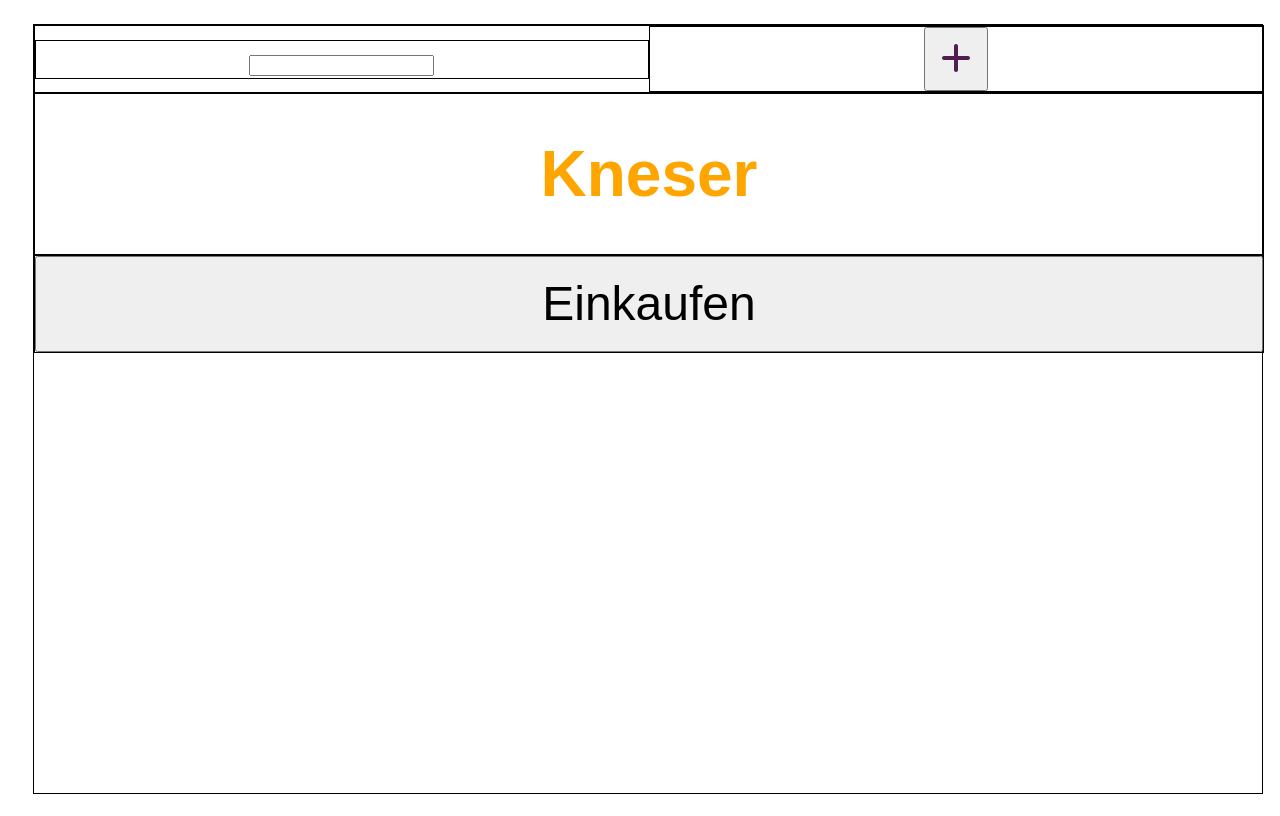
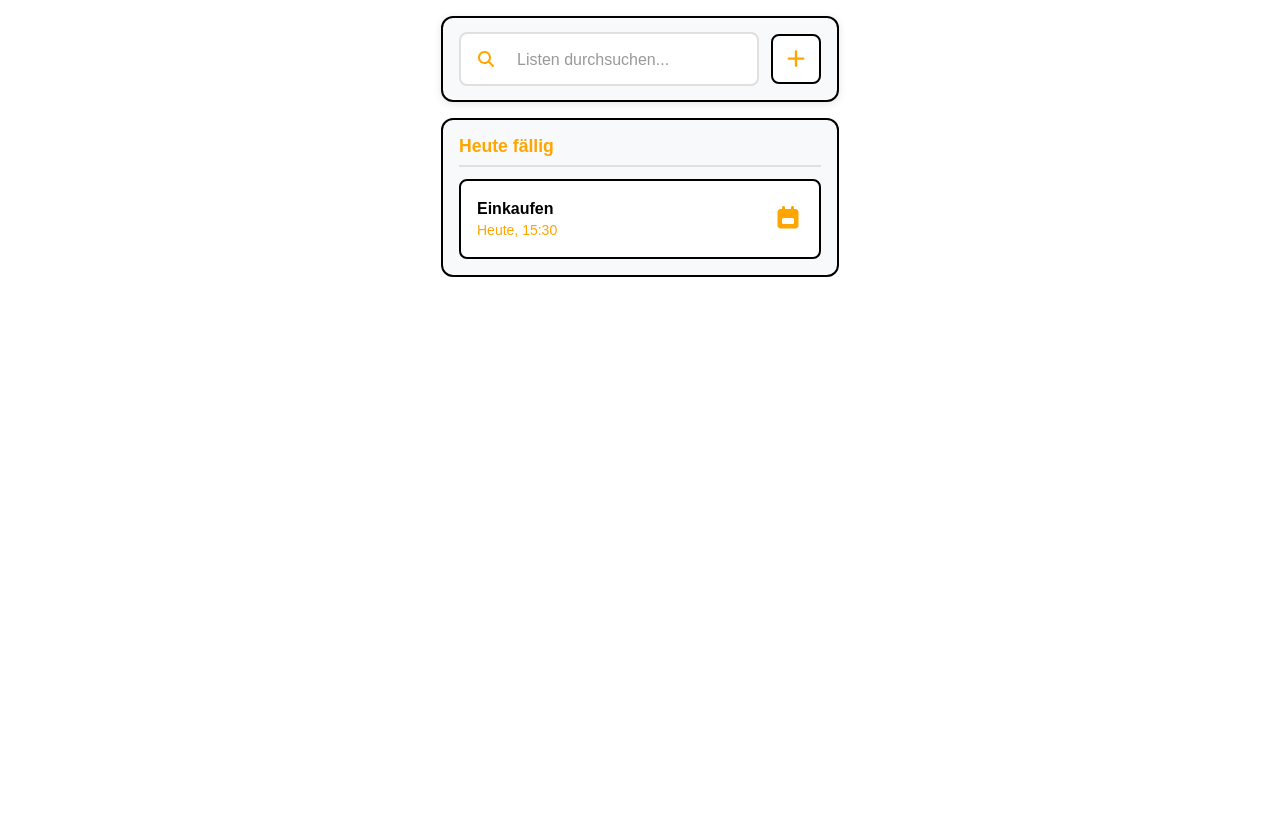
Before and after one commit to keckamreck/backendbanditen, a Next.js app: page /dashboard in a window 1280 px wide. Built offline with nearby package versions, Linux system fonts and the light colour scheme.

Commit message:
cleaned page.tsx and his .css

```diff
--- /dev/null
+++ b/src/app/dashboard/page.module.css
@@ -0,0 +1,249 @@
+/* ==============================================
+   DASHBOARD PAGE STYLES - iPhone 14 Pro Max Optimiert
+   ============================================== */
+
+/* Base Layout */
+.page {
+  display: flex;
+  background: white;
+  color: orange;
+  font-size: 1rem;
+  width: 100vw;
+  min-height: 100vh;
+  flex-direction: column;
+  align-items: center;
+  box-sizing: border-box;
+  overflow: hidden;
+  position: fixed;
+  top: 0;
+  left: 0;
+  right: 0;
+  bottom: 0;
+}
+
+/* Main Container */
+.main {
+  width: 100%;
+  max-width: 430px;
+  padding: 1rem;
+  box-sizing: border-box;
+  display: grid;
+  grid-template-rows: auto auto 1fr;
+  gap: 1rem;
+  overflow: hidden;
+  min-width: 0;
+}
+
+/* ==============================================
+   HEADER SECTION
+   ============================================== */
+
+.header {
+  display: grid;
+  grid-template-columns: 1fr auto;
+  gap: 0.75rem;
+  align-items: center;
+  background: #f8f9fa;
+  border: 2px solid black;
+  border-radius: 12px;
+  padding: 1rem;
+  box-sizing: border-box;
+  box-shadow: 0 2px 8px rgba(0, 0, 0, 0.1);
+  overflow: hidden;
+  /*min-width: 0;*/
+}
+
+.searchSection {
+  display: flex;
+  align-items: center;
+  min-width: 0;
+}
+
+.searchForm {
+  width: 100%;
+  height: 50px;
+  display: flex;
+  align-items: center;
+}
+
+.searchInputWrapper {
+  position: relative;
+  width: 100%;
+  height: 50px;
+  display: flex;
+  align-items: center;
+  background: white;
+  border: 2px solid #e0e0e0;
+  border-radius: 8px;
+  transition: border-color 0.2s ease;
+}
+
+.searchInputWrapper:focus-within {
+  border-color: orange;
+  box-shadow: 0 0 0 3px rgba(255, 165, 0, 0.1);
+}
+
+.searchIcon {
+  position: absolute;
+  left: 15px;
+  color: orange;
+  font-size: 16px;
+  z-index: 1;
+  pointer-events: none;
+}
+
+.searchBar {
+  width: 100%;
+  height: 100%;
+  font-size: 18px;
+  background: transparent;
+  color: black;
+  border: none;
+  border-radius: 8px;
+  padding: 0 1.5rem 0 3.5rem;
+  box-sizing: border-box;
+  -webkit-appearance: none;
+  appearance: none;
+  touch-action: manipulation;
+  outline: none;
+  min-width: 0;
+}
+
+.searchBar::placeholder {
+  color: #999;
+  font-size: 16px;
+}
+
+.addButtonSection {
+  display: flex;
+  align-items: center;
+  justify-content: center;
+}
+.addIcon {
+  color: orange;
+}
+
+.addButtonSection button {
+  font-size: 1.2rem;
+  height: 50px;
+  width: 50px;
+  border: 2px solid black;
+  background: white;
+  border-radius: 8px;
+  display: flex;
+  align-items: center;
+  justify-content: center;
+  touch-action: manipulation;
+  -webkit-tap-highlight-color: transparent;
+}
+
+/* ==============================================
+   CONTENT SECTIONS
+   ============================================== */
+
+.todaySection {
+  background: #f8f9fa;
+  border: 2px solid black;
+  border-radius: 12px;
+  padding: 1rem;
+  display: flex;
+  flex-direction: column;
+  gap: 0.75rem;
+  box-sizing: border-box;
+  overflow: hidden;
+}
+
+.todaySection h3 {
+  margin: 0;
+  color: orange;
+  font-size: 1.1rem;
+  font-weight: 600;
+  border-bottom: 2px solid #e0e0e0;
+  padding-bottom: 0.5rem;
+}
+
+.todayContent {
+  display: flex;
+  flex-direction: column;
+  gap: 0.5rem;
+}
+
+.dueItem {
+  background: white;
+  border: 2px solid black;
+  border-radius: 8px;
+  padding: 1rem;
+  display: flex;
+  justify-content: space-between;
+  align-items: center;
+  min-height: 44px;
+}
+
+.dueInfo {
+  display: flex;
+  flex-direction: column;
+  gap: 0.25rem;
+}
+
+.dueTitle {
+  font-weight: 600;
+  color: black;
+  font-size: 1rem;
+}
+
+.dueDate {
+  font-size: 0.875rem;
+}
+
+.dueIcon {
+  font-size: 1.5rem;
+}
+
+.main a {
+  /*color: orange;*/
+  text-decoration: none;
+}
+
+/* ==============================================
+   RESPONSIVE DESIGN
+   ============================================== */
+
+@media screen and (max-width: 430px) {
+  .page {
+    font-size: 0.9rem;
+  }
+
+  .main {
+    padding: 0.75rem;
+    gap: 0.75rem;
+  }
+
+  .header {
+    padding: 0.75rem;
+    gap: 0.5rem;
+  }
+
+  .todaySection {
+    padding: 0.75rem;
+  }
+
+  .searchForm,
+  .searchInputWrapper {
+    height: 48px;
+  }
+
+  .searchBar {
+    font-size: 17px;
+    padding: 0 1rem 0 3rem;
+  }
+
+  .searchIcon {
+    left: 12px;
+    font-size: 15px;
+  }
+
+  .addButtonSection button {
+    height: 48px;
+    width: 48px;
+  }
+}
--- a/src/app/dashboard/page.module.scss
+++ /dev/null
@@ -1,56 +0,0 @@
-.page {
-  display: flex;
-  background: white;
-  color: orange;
-  font-size: 2em;
-  width: 100vw;
-  height: 100vh;
-  flex-direction: column;
-  align-items: center;
-
-}
-.main{
-
-  margin-top: 2vh;
-  width: 96vw;
-  height: 96vh;
-  border: black solid 1px;
-  div{
-    display: flex;
-    width: inherit;
-    align-items: center;
-    justify-content: center;
-    border: black solid 1px;
-    div{
-      display: flex;
-      width: 50vw;
-    }
-  }
-  button{
-    font-size: 1em;
-    height: 2em;
-    width: 2em;
-    text-align: center;
-}
-  a{
-    color: orange;
-    text-align: center;
-  }
-
-  #search-bar{
-    width: 50vw;
-    height: 2em;
-    font-size: 1em;
-    background: white;
-    color: black;
-  }
-}
-.todayButton{
-  button{
-
-    font-size: 1.5em;
-    width: 100%;
-    text-align: center;
-  }
-
-}
--- a/src/app/dashboard/page.tsx
+++ b/src/app/dashboard/page.tsx
@@ -1,11 +1,11 @@
 "use client";
-import styles from "./page.module.scss";
+import styles from "./page.module.css";
 import Head from "next/head";
 import {useState, useEffect} from 'react';
 import {List} from "@/app/_models/list";
 import PopupWithInput from "@/app/_components/popup";
 import { FontAwesomeIcon } from "@fortawesome/react-fontawesome";
-import { faPlus } from "@fortawesome/free-solid-svg-icons";
+import { faPlus, faSearch, faCalendarWeek } from "@fortawesome/free-solid-svg-icons";
 import {generateLists} from "@/app/_lib/demo";
 
 
@@ -26,12 +26,7 @@ export default function DashboardPage() {
         console.log("Lists initialized:", initialLists);
     }, []);
 
-    function title(title: string){
-        return(title);
-    }
-
     function newList(name: string) {
-
         const newListItem: List = {
             id: lists.length + 1,
             title: name
@@ -39,13 +34,13 @@ export default function DashboardPage() {
 
         setLists(prevLists => [...prevLists, newListItem]);
         console.log("New list added:", name);
-        alert(name + " wurde erstellt!");
     }
 
     return(
         <div className={styles.page}>
             <Head>
                 <meta charSet="utf-8" />
+                <meta name="viewport" content="width=device-width, initial-scale=1.0, maximum-scale=1.0, user-scalable=no, shrink-to-fit=no, viewport-fit=cover" />
                 <title>Dashboard</title>
             </Head>
             <PopupWithInput
@@ -54,52 +49,52 @@ export default function DashboardPage() {
                 onSubmitting={(name) => newList(name)}
             />
             <main className={styles.main}>
-                <div>
-                    <div>
+                {/* Header mit Suchleiste links und Add-Button rechts */}
+                <div className={styles.header}>
+                    <div className={styles.searchSection}>
                         <SearchBar />
                     </div>
-                    <div>
-                        <button title="addList" onClick={()=>setIsPopupOpen(true)}>
-                            <FontAwesomeIcon icon={faPlus} style={{color: "rgb(80, 30, 79)",}}/>
+                    <div className={styles.addButtonSection}>
+                        <button title="addList"  className={styles.addIcon} onClick={()=>setIsPopupOpen(true)}>
+                            <FontAwesomeIcon icon={faPlus}/>
                         </button>
                     </div>
                 </div>
-                <div>
-                    <Biber />
+
+                {/* Bereich für heute/nächste fällige Listen */}
+                <div className={styles.todaySection}>
+                    <h3>Heute fällig</h3>
+                    <div className={styles.todayContent}>
+                        <div className={styles.dueItem}>
+                            <div className={styles.dueInfo}>
+                                <span className={styles.dueTitle}>Einkaufen</span>
+                                <span className={styles.dueDate}>Heute, 15:30</span>
+                            </div>
+                            <div className={styles.dueIcon}>
+                                <FontAwesomeIcon icon={faCalendarWeek}/>
+                            </div>
+                        </div>
+                    </div>
                 </div>
-                <div className={styles.todayButton}>
-                    <button id="todayButton">
-                        Einkaufen
-                    </button>
-                </div>
-
-                {/* Debug: Zeige aktuelle Listen an */}
-                {/*<div style={{marginTop: '20px'}}>*/}
-                {/*    <h3>Aktuelle Listen ({lists.length}):</h3>*/}
-                {/*    <ul>*/}
-                {/*        {lists.map(list => (*/}
-                {/*            <li key={list.id}>{list.title}</li>*/}
-                {/*        ))}*/}
-                {/*    </ul>*/}
-                {/*</div>*/}
             </main>
         </div>
     )
 
     function SearchBar(){
         return(
-            <form>
-                <input id="search-bar" type="search"/>
+            <form className={styles.searchForm}>
+                <div className={styles.searchInputWrapper}>
+                    <FontAwesomeIcon
+                        icon={faSearch}
+                        className={styles.searchIcon}
+                    />
+                    <input
+                        className={styles.searchBar}
+                        type="search"
+                        placeholder="Listen durchsuchen..."
+                    />
+                </div>
             </form>
         )
     }
-
-    function Biber(){
-        let biber= title("Kneser")
-        return(
-            <h1>{biber}</h1>
-        )
-
-
-    }
 }
```
